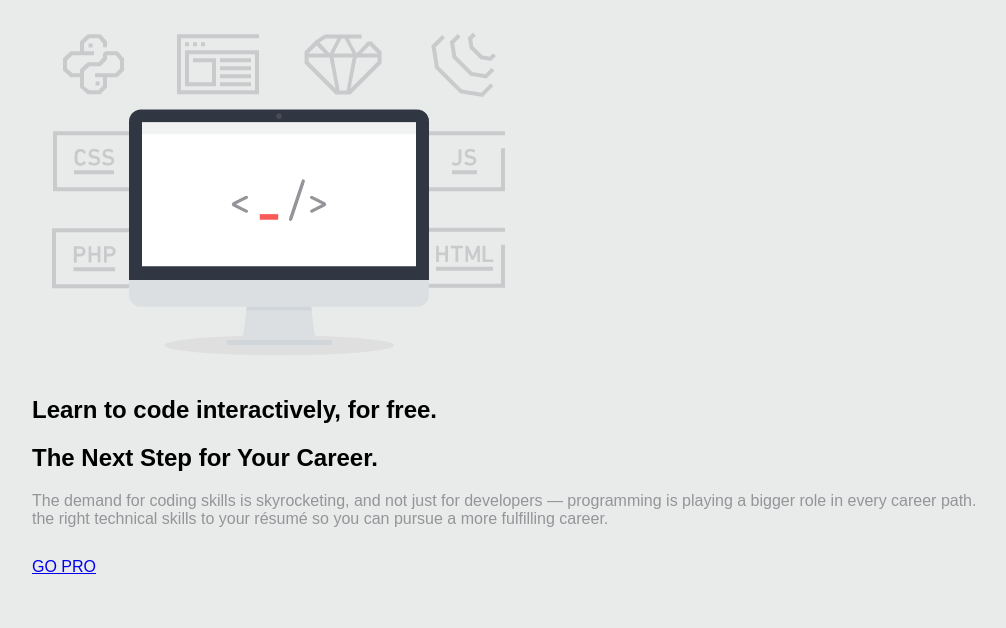
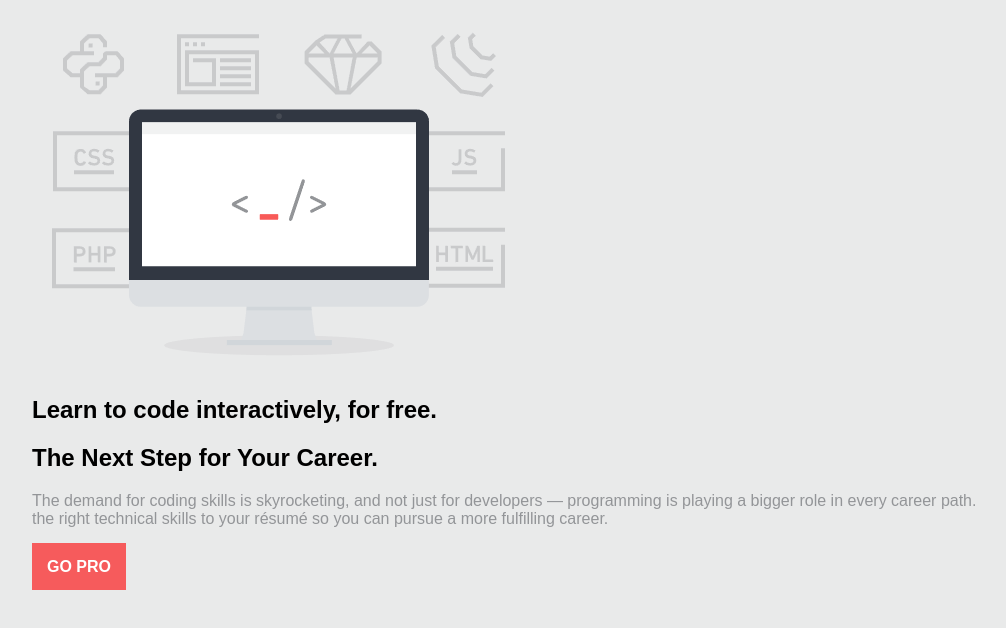
Before and after one commit to EHB-MCT/web1-exercise-03-codecademy-KellyVanderStock, a plain HTML site: page index.html in a window 1280 px wide. Shown: the part 108-736 px from the top of the page, without its empty margins (18-1024 px from the left). Drawn offline with Linux system fonts and the light colour scheme.

Commit message:
hyperlink element aangepast: style en hover effect

```diff
--- a/style.css
+++ b/style.css
@@ -15,3 +15,15 @@ p {
 .grijs {
 	color: #939598;
 }
+
+a {
+	background-color: #f65b5c;
+	padding: 15px;
+	color: #fff;
+	text-decoration: none;
+	font-weight: bold;
+}
+
+a:hover {
+	background-color: #333;
+}
```
